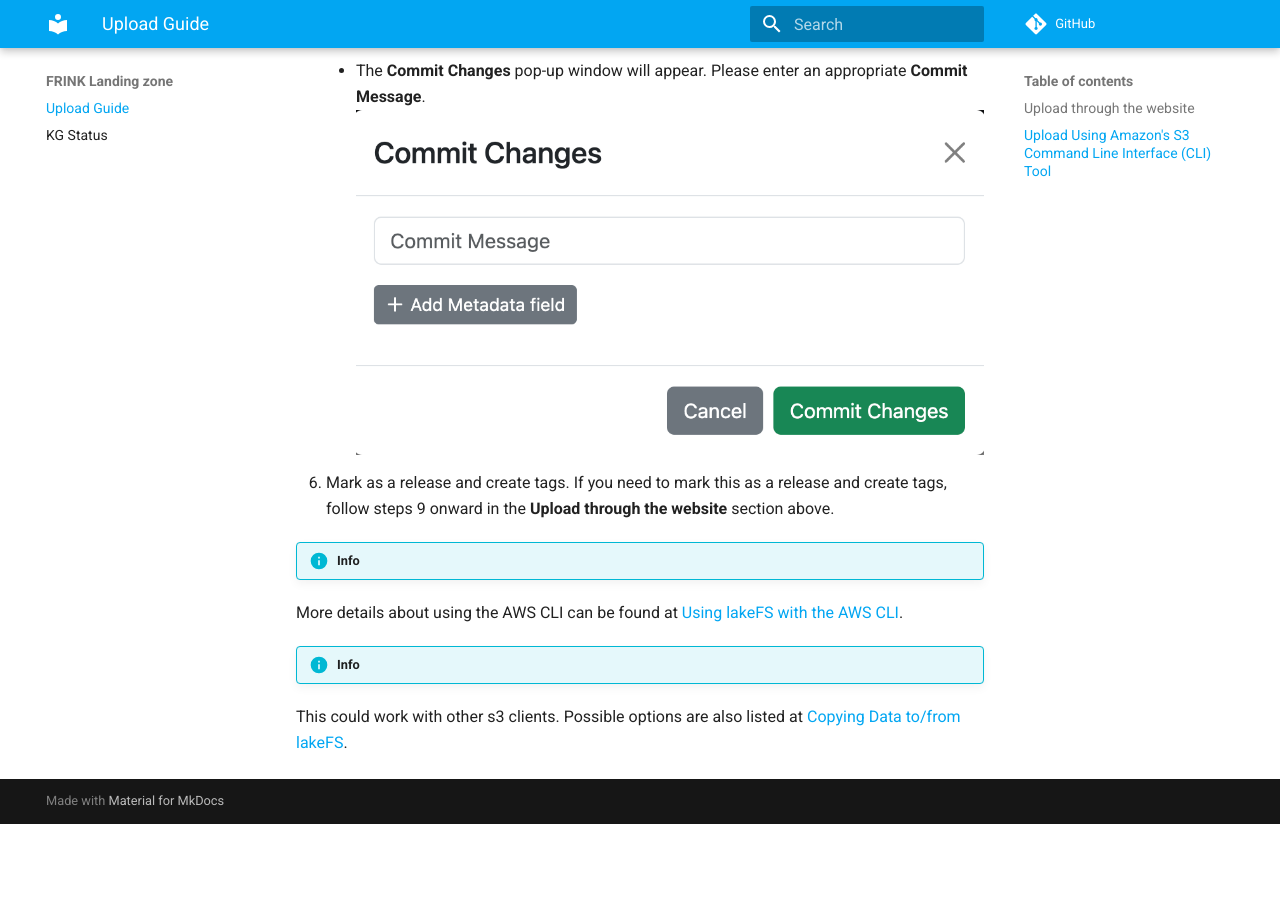
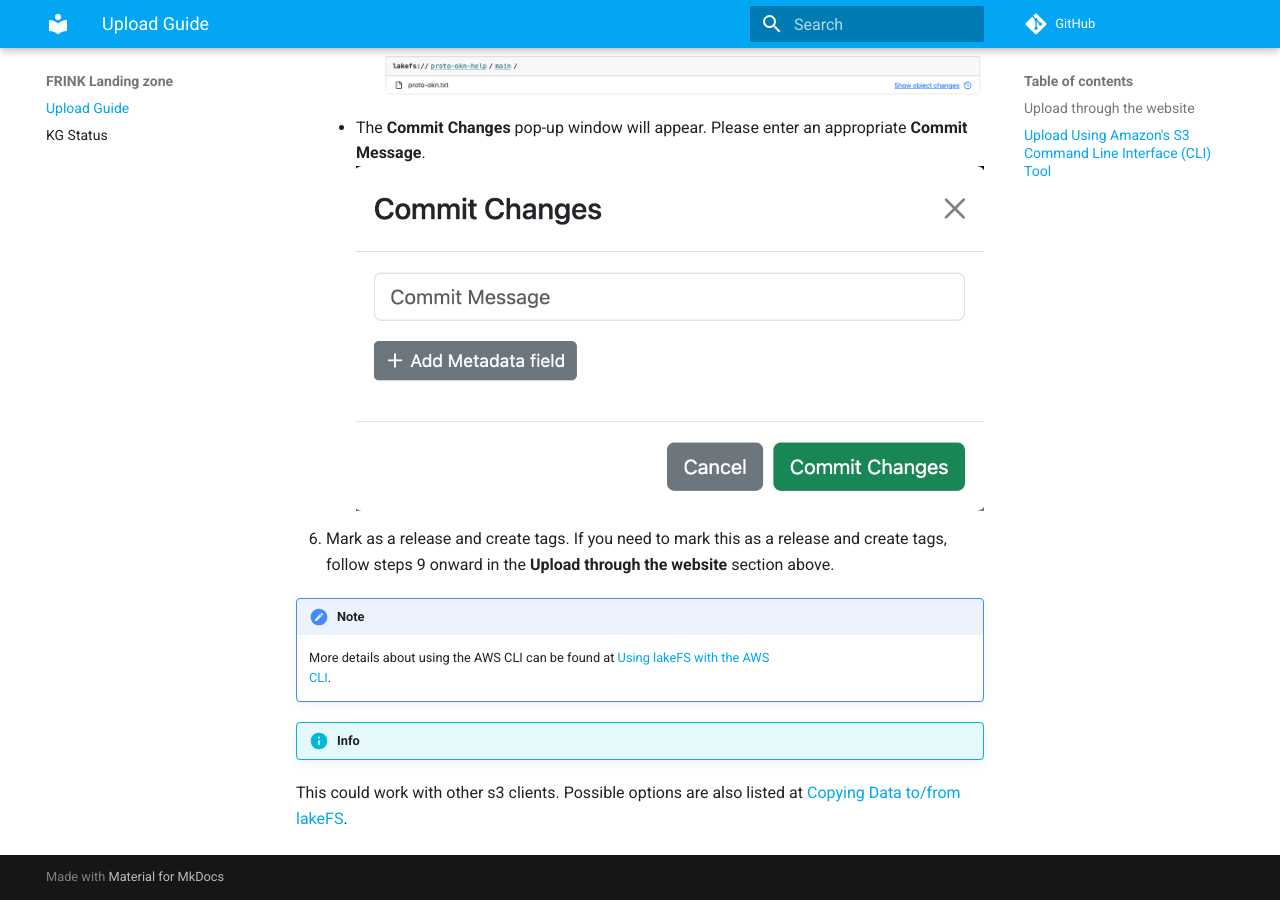
Before and after one commit to frink-okn/frink-landing-zone, an MkDocs documentation site: the page built from docs/index.md, in a window 1280 px wide and 900 px high, scrolled down 5513 px. Built offline with MkDocs 1.6.1 and Material for MkDocs 9.7.7, drawn with Linux system fonts in a browser that asks for light colours; comment, search, counter and statistics services are not loaded; before the commit the page ends 6337 px from its top, so only the background shows below that.

Commit message:
Update index.md

```diff
--- a/docs/index.md
+++ b/docs/index.md
@@ -3,11 +3,14 @@
 
 !!! note
 
-   For each method, you will need to request credentials for accessing lakeFS. These credentials are an **Access Key ID** and a **Secret Access Key**. You may request these either by direct messaging Yaphet Kebede through our PROTO-OKN Slack Channel or by emailing Yaphet at kebedey at renci dot org.
+   For each method, you will need to request credentials for accessing lakeFS. These credentials are an **Access Key ID** and a **Secret Access
+   Key**. You may request these either by direct messaging Yaphet Kebede through our PROTO-OKN Slack Channel or by emailing Yaphet at kebedey at
+   renci dot org.
 
 !!! note
 
-   We are currently trying to resolve a problem with extremely large files (e.g., 100GB or more). If you run into a problem uploading your file and it is around or over 100GB, please contact Yaphet Kebede at kebedey at renci dot org.
+   We are currently trying to resolve a problem with extremely large files (e.g., 100GB or more). If you run into a problem uploading your file and
+   it is around or over 100GB, please contact Yaphet Kebede at kebedey at renci dot org.
 
 
 - [Upload through the website](#upload-through-the-website)
@@ -44,7 +47,9 @@
 
 **To upload a new version of a file(s) already uploaded to lakeFS, simply repeat steps 1 and 2, and 5 through 12.**
 
-<span style='font-size:20px;'>&#128204;</span> <font color="#992B27"><strong>See the <a href="https://docs.lakefs.io/quickstart/">lakeFS QuickStart guide</a> for more information.</strong></font>
+!!! note
+
+   See the <a href="https://docs.lakefs.io/quickstart/">lakeFS QuickStart guide</a> for more information.</strong></font>
 
 ## Upload Using Amazon's S3 Command Line Interface (CLI) Tool
 1. Install the AWS CLI Toolkit.
@@ -71,10 +76,13 @@
 6. Mark as a release and create tags. If you need to mark this as a release and create tags, follow steps 9 onward in the **Upload through the website** section above.
 
 
-!!! info
+!!! note
 
-   More details about using the AWS CLI can be found at <a href="https://docs.lakefs.io/integrations/aws_cli.html">Using lakeFS with the AWS CLI</a>.
+    More details about using the AWS CLI can be found at <a href="https://docs.lakefs.io/integrations/aws_cli.html">Using lakeFS with the AWS
+    CLI</a>.
+
 
 !!! info
 
-   This could work with other s3 clients. Possible options are also listed at <a href="https://docs.lakefs.io/howto/copying.html">Copying Data to/from lakeFS</a>.
+   This could work with other s3 clients. Possible options are also listed at <a href="https://docs.lakefs.io/howto/copying.html">Copying Data
+   to/from lakeFS</a>.
```
